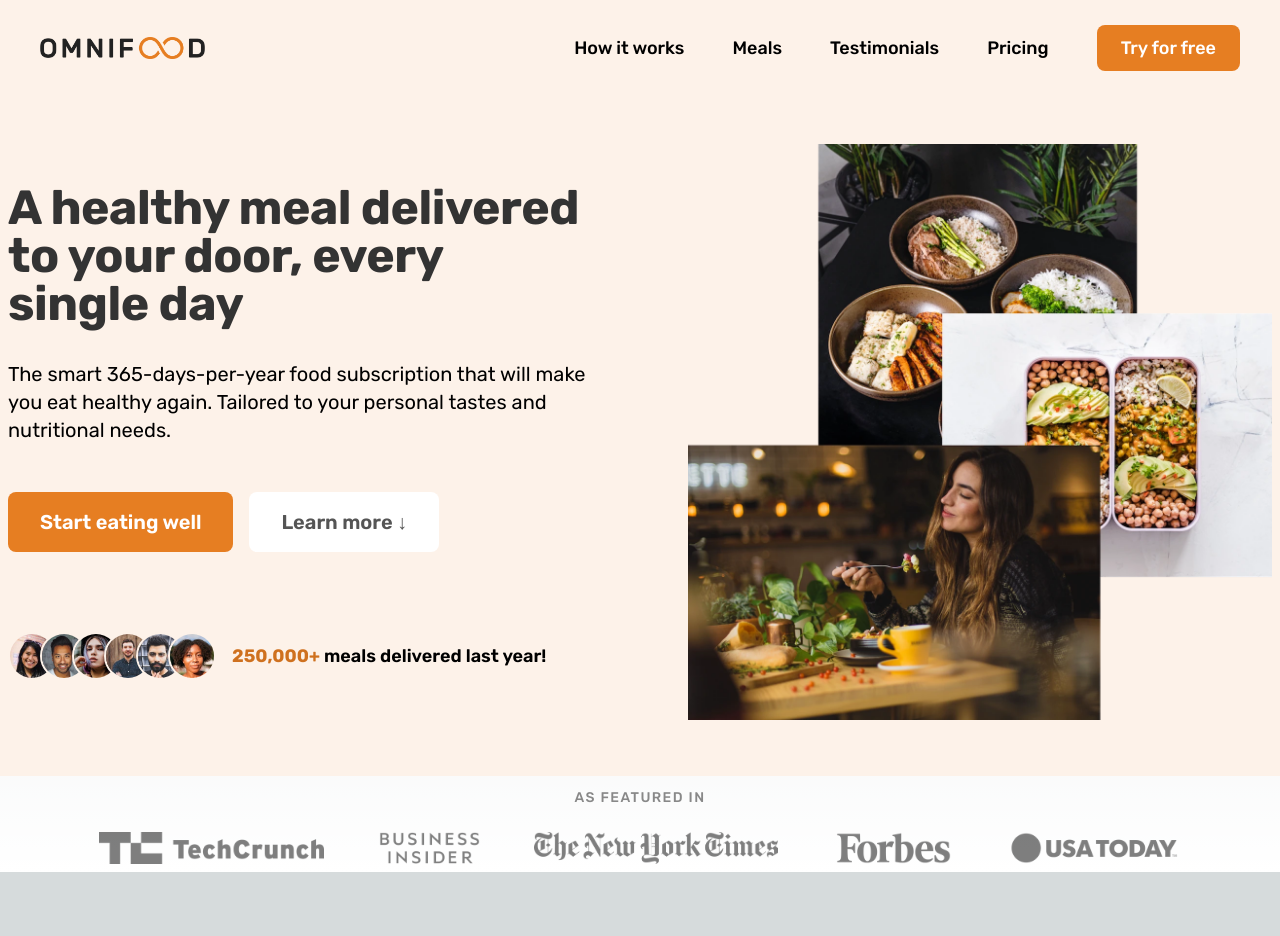
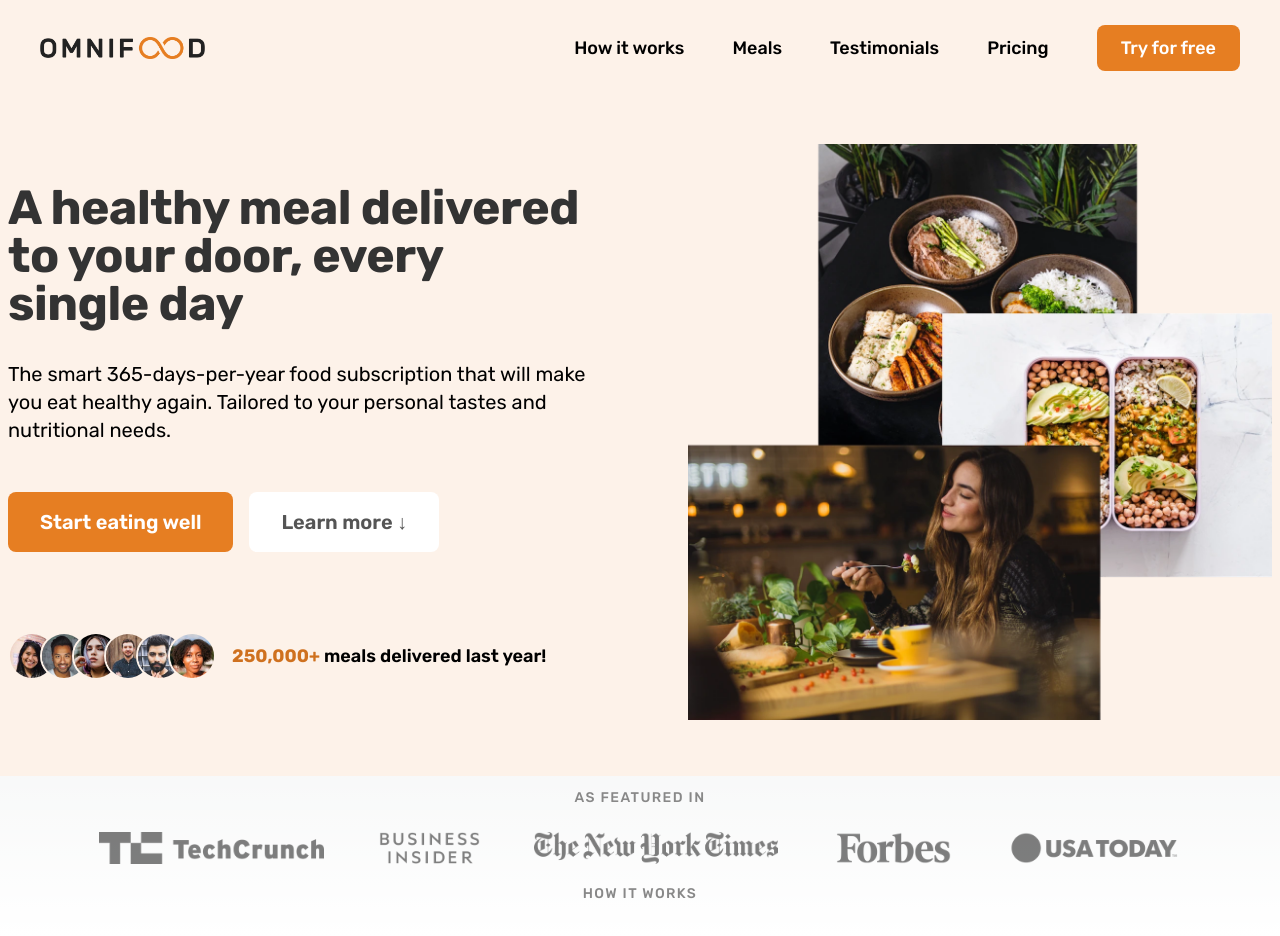
Before and after one commit to riwepo/omnifood-nextjs, a Next.js app: page / in a window 1280 px wide. Before the commit the page ends 872 px from the top, so only its background shows below. Built offline with nearby package versions, Linux system fonts and the light colour scheme.

Commit message:
added how it works skeleton

```diff
--- a/src/app/page.js
+++ b/src/app/page.js
@@ -1,6 +1,7 @@
 import Header from "../components/header";
 import Hero from "../components/hero";
 import Featured from "../components/featured";
+import HowItWorks from "@/components/how-it-works";
 
 function Home() {
   return (
@@ -8,6 +9,7 @@ function Home() {
       <Header />
       <Hero />
       <Featured />
+      <HowItWorks />
     </>
   );
 }
--- /dev/null
+++ b/src/components/how-it-works/how-it-works.js
@@ -0,0 +1,13 @@
+function HowItWorks() {
+  return (
+    <section className="bg-transparent pb-2 pl-0 pr-0 pt-3">
+      <div className="mx-auto my-0 max-w-[75rem] px-8 py-0">
+        <h2 className="mb-6 text-center text-sm font-medium uppercase tracking-widest text-greys-300">
+          How it works
+        </h2>
+      </div>
+    </section>
+  );
+}
+
+export default HowItWorks;
--- /dev/null
+++ b/src/components/how-it-works/index.js
@@ -0,0 +1,2 @@
+export * from "./how-it-works";
+export { default } from "./how-it-works";
```
